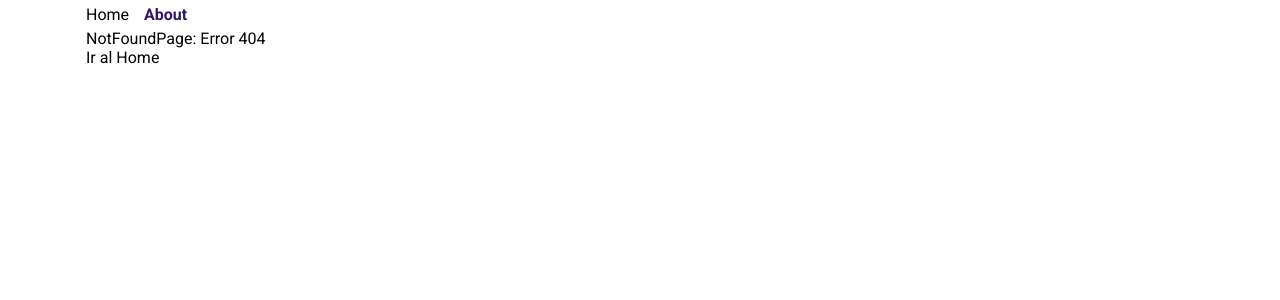
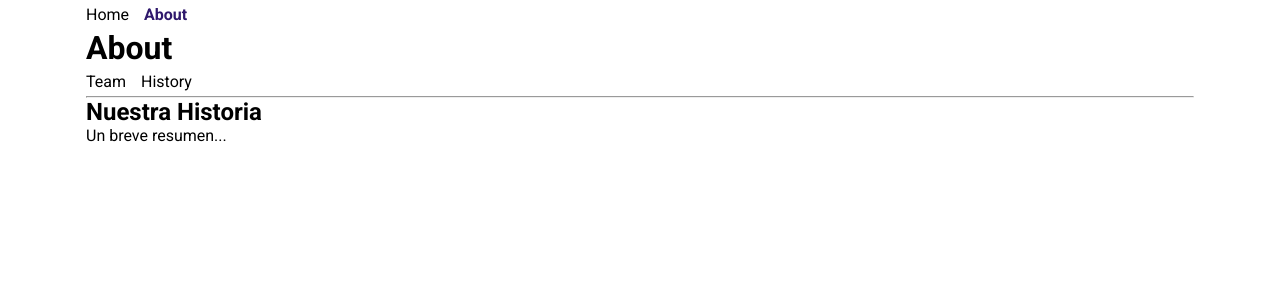
Before and after one commit to Pedrogj/react-router-app, a React (Vite) app: page /about/history in a window 1280 px wide. Before the commit this address had no page. Shown: the top 300 px of the page. Built offline with nearby package versions, Linux system fonts and the light colour scheme.

Commit message:
Add navigation in AboutPage

```diff
--- a/src/AppRouter/AppRouter.tsx
+++ b/src/AppRouter/AppRouter.tsx
@@ -3,13 +3,20 @@ import { HomePage } from "../components/HomePage";
 import { AboutPage } from "../components/AboutPage";
 import { RootLayout } from "../components/layout/RootLayout";
 import { NotFoundPage } from "../components/NotFoundPage";
+import { AboutTeamPage } from "../components/AboutTeamPage";
+import { AboutHistoryPage } from "../components/AboutHistoryPage";
 
 export const AppRouter = () => {
   return (
     <Routes>
       <Route path="/" element={<RootLayout />}>
         <Route index element={<HomePage />} />
-        <Route path="/about" element={<AboutPage />} />
+
+        <Route path="about" element={<AboutPage />}>
+          <Route path="team" element={<AboutTeamPage />} />
+          <Route path="history" element={<AboutHistoryPage />} />
+        </Route>
+
         <Route path="*" element={<NotFoundPage />} />
       </Route>
     </Routes>
--- /dev/null
+++ b/src/components/AboutHistoryPage.tsx
@@ -0,0 +1,8 @@
+export const AboutHistoryPage = () => {
+  return (
+    <>
+      <h2>Nuestra Historia</h2>
+      <p>Un breve resumen...</p>
+    </>
+  );
+};
--- a/src/components/AboutPage.tsx
+++ b/src/components/AboutPage.tsx
@@ -1,3 +1,15 @@
+import { NavLink, Outlet } from "react-router";
+
 export const AboutPage = () => {
-  return <div>AboutPage</div>;
+  return (
+    <>
+      <h1>About</h1>
+      <nav>
+        <NavLink to="team">Team</NavLink>
+        <NavLink to="history">History</NavLink>
+      </nav>
+      <hr />
+      <Outlet />
+    </>
+  );
 };
--- /dev/null
+++ b/src/components/AboutTeamPage.tsx
@@ -0,0 +1,8 @@
+export const AboutTeamPage = () => {
+  return (
+    <>
+      <h2>Nuestro Equipo</h2>
+      <p>Informacion sobre el equipo...</p>
+    </>
+  );
+};
```
